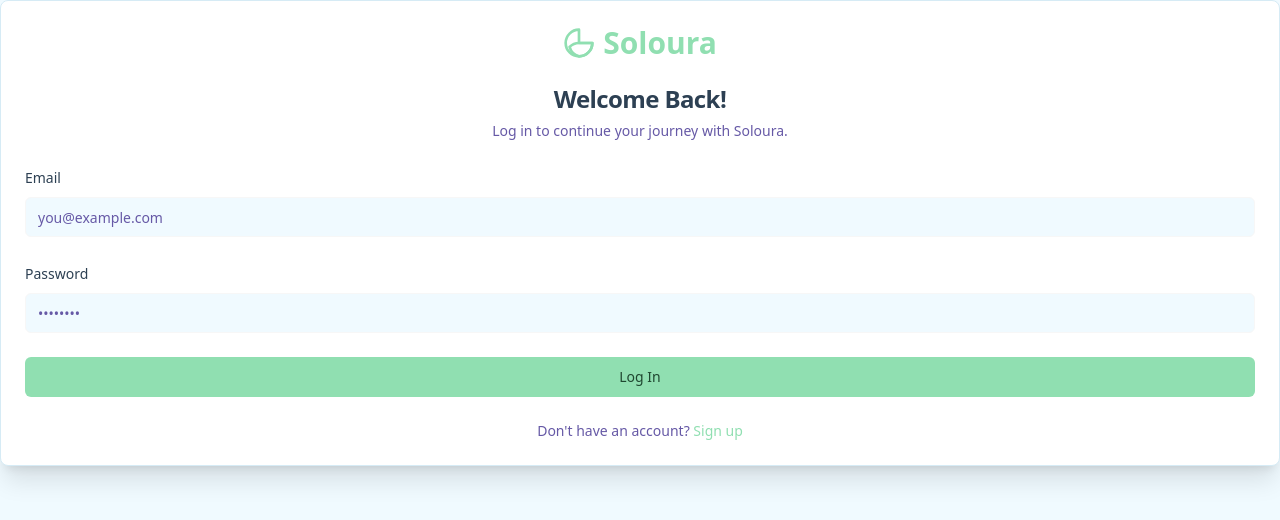
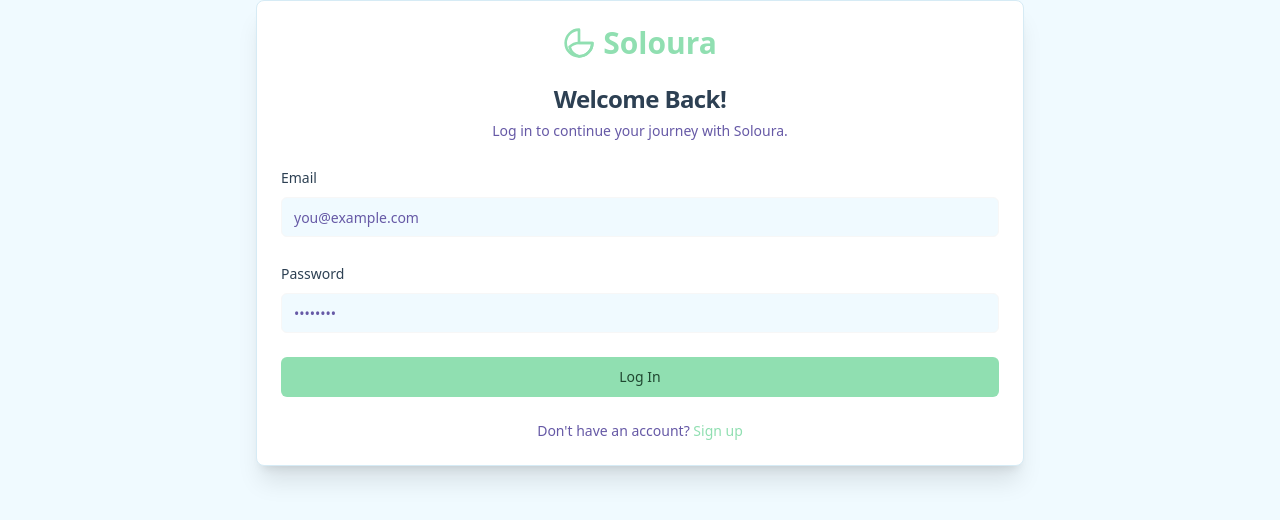
Before and after one commit to khizar-hayyat-72/Soloura_Health, a Next.js app: page /login in a window 1280 px wide. Shown: the top 520 px of the page. Built offline with nearby package versions, Linux system fonts and the light colour scheme; no server answers.

Commit message:
changed the form width

```diff
--- a/src/components/auth/AuthCard.tsx
+++ b/src/components/auth/AuthCard.tsx
@@ -13,7 +13,7 @@ interface AuthCardProps {
 
 export function AuthCard({ title, description, children, footerContent, showLogo = true }: AuthCardProps) {
   return (
-    <Card className="w-full shadow-xl">
+    <Card className="w-full sm:w-3/4 lg:w-3/5 mx-auto shadow-xl">
       <CardHeader className="text-center">
         {showLogo && (
            <Link href="/" className="flex items-center justify-center gap-2 text-primary mb-4">
--- a/src/pages/login/index.tsx
+++ b/src/pages/login/index.tsx
@@ -1,4 +1,3 @@
-
 // src/app/(auth)/login/page.tsx
 import { LoginForm } from '@/components/auth/LoginForm';
 import { AuthCard } from '@/components/auth/AuthCard';
@@ -18,7 +17,9 @@ export default function LoginPage() {
         </p>
       }
     >
-      <LoginForm />
+      <div>
+        <LoginForm />
+      </div>
     </AuthCard>
   );
 }
```
Also changed, not shown: 1 other file (tests, documents, lock files or other folders).
